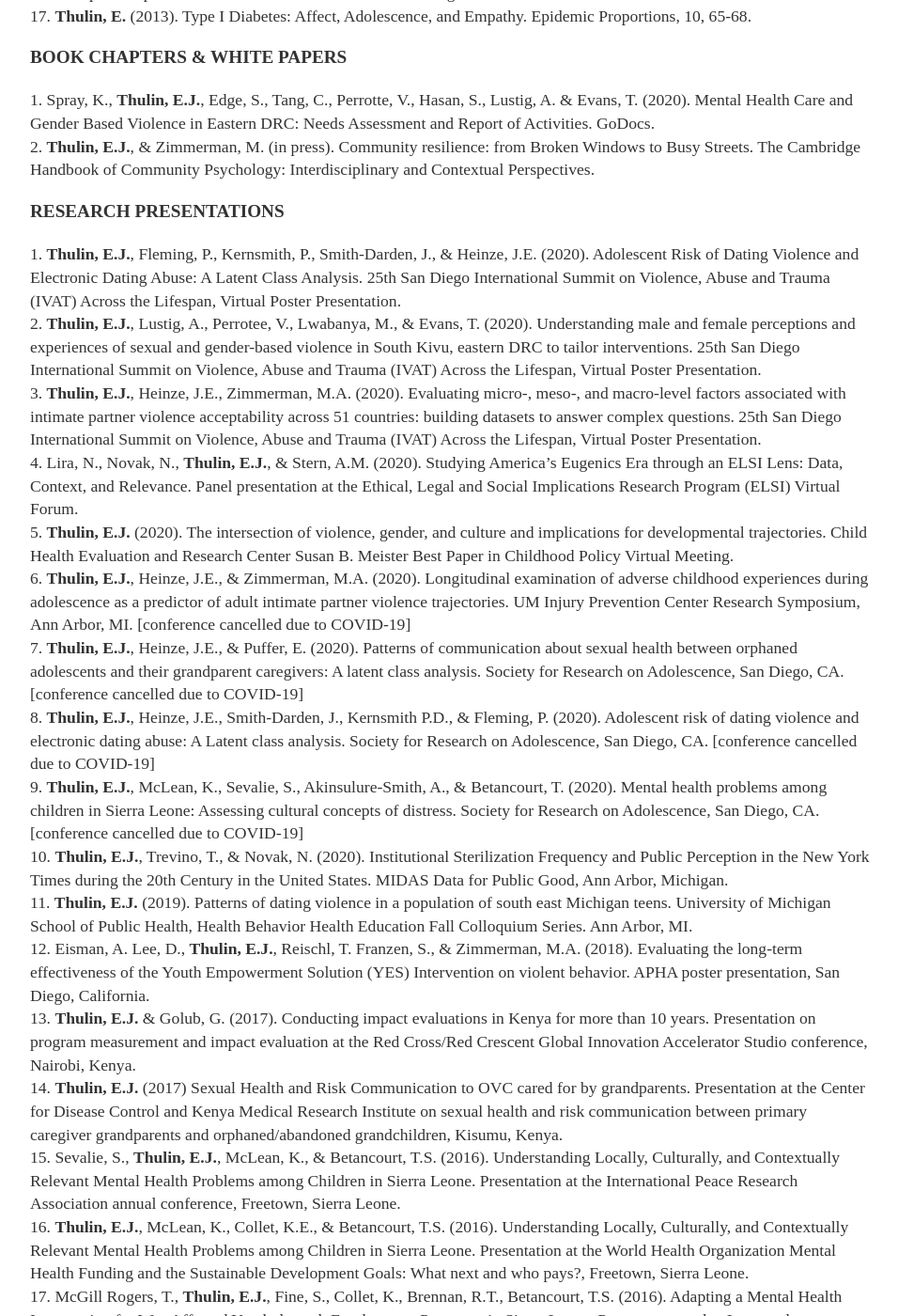
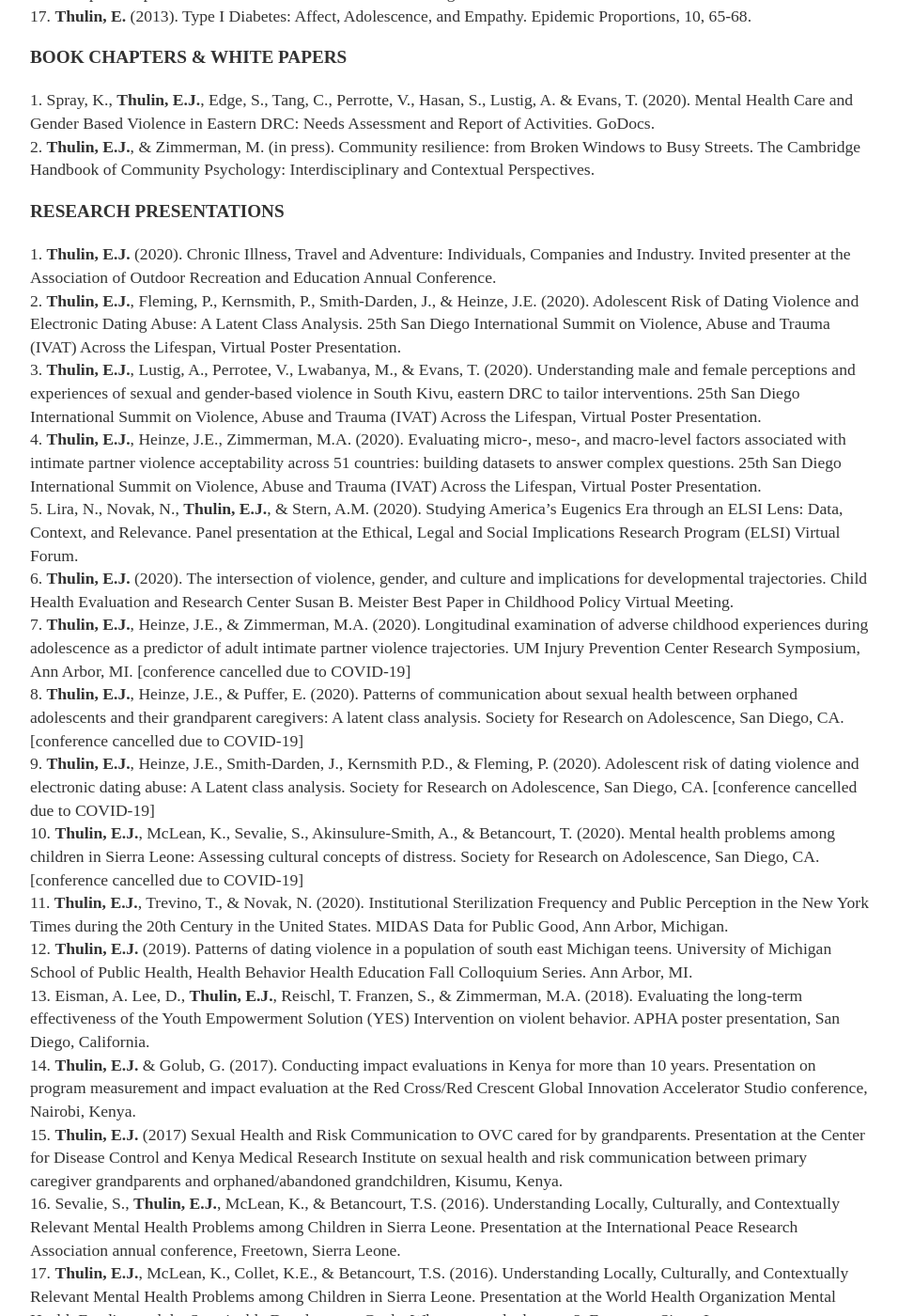
Before and after one commit to elysethulin/elysethulin.github.io, a Jekyll site: the page built from cv.md, in a window 1280 px wide and 1400 px high, scrolled down 3435 px. Shown: the whole window at 94% size, without its empty margins (160-1116 px from the left). Built offline with Jekyll 4.4.1, drawn with Linux system fonts in a browser that asks for light colours; some of the changed text lies outside the part shown.

Commit message:
Update cv.md

```diff
--- a/cv.md
+++ b/cv.md
@@ -117,50 +117,51 @@ Mental Health Care and Gender Based Violence in Eastern DRC: Needs Assessment an
 The Cambridge Handbook of Community Psychology: Interdisciplinary and Contextual Perspectives. </p>
 
 <p style="font-size: 120%;"><b>RESEARCH PRESENTATIONS</b></p>
-<p style="font-size: 110%;">1.	<b>Thulin, E.J.</b>, Fleming, P., Kernsmith, P., Smith-Darden, J., & Heinze, J.E. (2020).
+<p style="font-size: 110%;">1. <b>Thulin, E.J.</b> (2020). Chronic Illness, Travel and Adventure: Individuals, Companies and Industry. Invited presenter at the Association of Outdoor Recreation and Education Annual Conference.
+<br>2.	<b>Thulin, E.J.</b>, Fleming, P., Kernsmith, P., Smith-Darden, J., & Heinze, J.E. (2020).
 Adolescent Risk of Dating Violence and Electronic Dating Abuse: A Latent Class Analysis. 25th San Diego International Summit on Violence,
 Abuse and Trauma (IVAT) Across the Lifespan, Virtual Poster Presentation.
-<br>2.	<b>Thulin, E.J.</b>, Lustig, A., Perrotee, V., Lwabanya, M., & Evans, T. (2020). Understanding male and female perceptions and experiences of sexual
+<br>3.	<b>Thulin, E.J.</b>, Lustig, A., Perrotee, V., Lwabanya, M., & Evans, T. (2020). Understanding male and female perceptions and experiences of sexual
 and gender-based violence in South Kivu, eastern DRC to tailor interventions. 25th San Diego International Summit on Violence, Abuse and Trauma (IVAT)
 Across the Lifespan, Virtual Poster Presentation.
-<br>3.	<b>Thulin, E.J.</b>, Heinze, J.E., Zimmerman, M.A. (2020). Evaluating micro-, meso-, and macro-level factors associated with intimate partner violence
+<br>4.	<b>Thulin, E.J.</b>, Heinze, J.E., Zimmerman, M.A. (2020). Evaluating micro-, meso-, and macro-level factors associated with intimate partner violence
 acceptability across 51 countries: building datasets to answer complex questions. 25th San Diego International Summit on Violence, Abuse and Trauma (IVAT)
 Across the Lifespan, Virtual Poster Presentation.
-<br>4.	Lira, N., Novak, N., <b>Thulin, E.J.</b>, & Stern, A.M. (2020). Studying America’s Eugenics Era through an ELSI Lens: Data, Context, and Relevance. Panel
+<br>5.	Lira, N., Novak, N., <b>Thulin, E.J.</b>, & Stern, A.M. (2020). Studying America’s Eugenics Era through an ELSI Lens: Data, Context, and Relevance. Panel
 presentation at the Ethical, Legal and Social Implications Research Program (ELSI) Virtual Forum.
-<br>5.	<b>Thulin, E.J.</b> (2020). The intersection of violence, gender, and culture and implications for developmental trajectories. Child Health Evaluation and
+<br>6.	<b>Thulin, E.J.</b> (2020). The intersection of violence, gender, and culture and implications for developmental trajectories. Child Health Evaluation and
 Research Center Susan B. Meister Best Paper in Childhood Policy Virtual Meeting.
-<br>6.	<b>Thulin, E.J.</b>, Heinze, J.E., & Zimmerman, M.A. (2020). Longitudinal examination of adverse childhood experiences during adolescence as a predictor of
+<br>7.	<b>Thulin, E.J.</b>, Heinze, J.E., & Zimmerman, M.A. (2020). Longitudinal examination of adverse childhood experiences during adolescence as a predictor of
 adult intimate partner violence trajectories. UM Injury Prevention Center Research Symposium, Ann Arbor, MI. [conference cancelled due to COVID-19]
-<br>7.	<b>Thulin, E.J.</b>, Heinze, J.E., & Puffer, E. (2020). Patterns of communication about sexual health between orphaned adolescents and their grandparent
+<br>8.	<b>Thulin, E.J.</b>, Heinze, J.E., & Puffer, E. (2020). Patterns of communication about sexual health between orphaned adolescents and their grandparent
 caregivers: A latent class analysis. Society for Research on Adolescence, San Diego, CA.  [conference cancelled due to COVID-19]
-<br>8.	<b>Thulin, E.J.</b>, Heinze, J.E., Smith-Darden, J., Kernsmith P.D., & Fleming, P. (2020). Adolescent risk of dating violence and electronic dating abuse:
+<br>9.	<b>Thulin, E.J.</b>, Heinze, J.E., Smith-Darden, J., Kernsmith P.D., & Fleming, P. (2020). Adolescent risk of dating violence and electronic dating abuse:
 A Latent class analysis. Society for Research on Adolescence, San Diego, CA.  [conference cancelled due to COVID-19]
-<br>9.	<b>Thulin, E.J.</b>, McLean, K., Sevalie, S., Akinsulure-Smith, A., & Betancourt, T. (2020). Mental health problems among children in Sierra Leone:
+<br>10.	<b>Thulin, E.J.</b>, McLean, K., Sevalie, S., Akinsulure-Smith, A., & Betancourt, T. (2020). Mental health problems among children in Sierra Leone:
 Assessing cultural concepts of distress. Society for Research on Adolescence, San Diego, CA. [conference cancelled due to COVID-19]
-<br>10.	<b>Thulin, E.J.</b>, Trevino, T., & Novak, N. (2020). Institutional Sterilization Frequency and Public Perception in the New York Times during the 20th
+<br>11.	<b>Thulin, E.J.</b>, Trevino, T., & Novak, N. (2020). Institutional Sterilization Frequency and Public Perception in the New York Times during the 20th
 Century in the United States. MIDAS Data for Public Good, Ann Arbor, Michigan.
-<br>11.	<b>Thulin, E.J.</b> (2019). Patterns of dating violence in a population of south east Michigan teens. University of Michigan School of Public Health,
+<br>12.	<b>Thulin, E.J.</b> (2019). Patterns of dating violence in a population of south east Michigan teens. University of Michigan School of Public Health,
 Health Behavior Health Education Fall Colloquium Series. Ann Arbor, MI.
-<br>12.	Eisman, A. Lee, D., <b>Thulin, E.J.</b>, Reischl, T. Franzen, S., & Zimmerman, M.A. (2018). Evaluating the long-term effectiveness of the Youth Empowerment
+<br>13.	Eisman, A. Lee, D., <b>Thulin, E.J.</b>, Reischl, T. Franzen, S., & Zimmerman, M.A. (2018). Evaluating the long-term effectiveness of the Youth Empowerment
 Solution (YES) Intervention on violent behavior. APHA poster presentation, San Diego, California.
-<br>13.	<b>Thulin, E.J.</b> & Golub, G. (2017). Conducting impact evaluations in Kenya for more than 10 years. Presentation on program measurement and impact
+<br>14.	<b>Thulin, E.J.</b> & Golub, G. (2017). Conducting impact evaluations in Kenya for more than 10 years. Presentation on program measurement and impact
 evaluation at the Red Cross/Red Crescent Global Innovation Accelerator Studio conference, Nairobi, Kenya.
-<br>14.	<b>Thulin, E.J.</b> (2017) Sexual Health and Risk Communication to OVC cared for by grandparents. Presentation at the Center for Disease Control and Kenya
+<br>15.	<b>Thulin, E.J.</b> (2017) Sexual Health and Risk Communication to OVC cared for by grandparents. Presentation at the Center for Disease Control and Kenya
 Medical Research Institute on sexual health and risk communication between primary caregiver grandparents and orphaned/abandoned grandchildren, Kisumu, Kenya.
-<br>15.	Sevalie, S., <b>Thulin, E.J.</b>, McLean, K., & Betancourt, T.S. (2016). Understanding Locally, Culturally, and Contextually Relevant Mental Health Problems
+<br>16.	Sevalie, S., <b>Thulin, E.J.</b>, McLean, K., & Betancourt, T.S. (2016). Understanding Locally, Culturally, and Contextually Relevant Mental Health Problems
 among Children in Sierra Leone. Presentation at the International Peace Research Association annual conference, Freetown, Sierra Leone.
-<br>16.	<b>Thulin, E.J.</b>, McLean, K., Collet, K.E., & Betancourt, T.S. (2016). Understanding Locally, Culturally, and Contextually Relevant Mental Health Problems
+<br>17.	<b>Thulin, E.J.</b>, McLean, K., Collet, K.E., & Betancourt, T.S. (2016). Understanding Locally, Culturally, and Contextually Relevant Mental Health Problems
 among Children in Sierra Leone. Presentation at the World Health Organization Mental Health Funding and the Sustainable Development Goals: What next and who pays?,
 Freetown, Sierra Leone.
-<br>17.	McGill Rogers, T., <b>Thulin, E.J.</b>, Fine, S., Collet, K., Brennan, R.T., Betancourt, T.S. (2016). Adapting a Mental Health Intervention for War-Affected Youth
+<br>18.	McGill Rogers, T., <b>Thulin, E.J.</b>, Fine, S., Collet, K., Brennan, R.T., Betancourt, T.S. (2016). Adapting a Mental Health Intervention for War-Affected Youth
 through Employment Programs in Sierra Leone. Poster presented at Inaugural International Symposium Women in Leadership Empowering Girls through Education and
 Training: Discussions from a Global Perspective, Boston, MA.
-<br>18.	<b>Thulin, E.J.</b>, Mwaniki, I., Ronoh, O., & Puffer, E.S. (2015). Communication Behavior and Desire for Communication Across Grandparents and Grandchildren.
+<br>19.	<b>Thulin, E.J.</b>, Mwaniki, I., Ronoh, O., & Puffer, E.S. (2015). Communication Behavior and Desire for Communication Across Grandparents and Grandchildren.
 Poster presented at the Center for AIDS Research Fall Scientific Retreat, Durham, NC.
-<br>19.	<b>Thulin, E.J.</b>, Mwaniki, I., Ronoh, O., & Ayuku, D. (2015). Grandparents talking to Grandchildren. Oral presentation of research findings at a local
+<br>20.	<b>Thulin, E.J.</b>, Mwaniki, I., Ronoh, O., & Ayuku, D. (2015). Grandparents talking to Grandchildren. Oral presentation of research findings at a local
 community dissemination Meeting, Eldoret, Kenya.
-<br>20.	<b>Thulin, E.J.</b> & Achieng, H. (2015). Type 1 Diabetes - A village to help a child. Oral presentation on Type 1 Diabetes symptom identification, Moi
+<br>21.	<b>Thulin, E.J.</b> & Achieng, H. (2015). Type 1 Diabetes - A village to help a child. Oral presentation on Type 1 Diabetes symptom identification, Moi
 Teaching and Referral Hospital, Sally Test Center, Eldoret, Kenya.</p>
 
 <p style="font-size: 120%;"><b>TEACHING </b></p>
```
